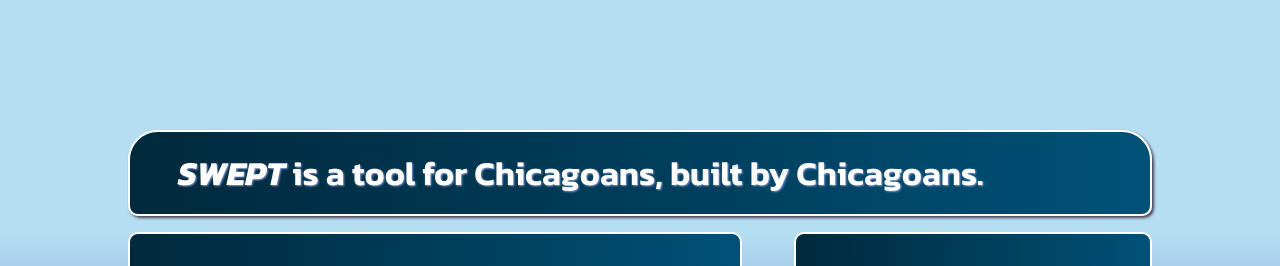
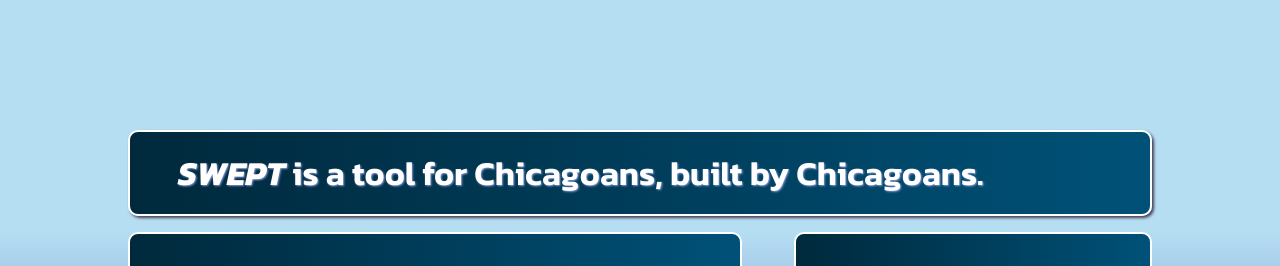
Before and after one commit to elliottdombrowski/SWEPT-02, a React (Create React App) app in the folder client/: page / in a window 1280 px wide. Shown: the part 520-786 px from the top of the page. Built offline with nearby package versions, Linux system fonts and the light colour scheme.

Commit message:
changed border radius on homepage

```diff
--- a/client/src/pages/Homepage/homepage.css
+++ b/client/src/pages/Homepage/homepage.css
@@ -82,7 +82,7 @@ img {
   padding: 1rem 3rem;
   margin: 0 auto;
   border: 2px solid var(--text);
-  border-radius: 30px;
+  border-radius: 10px;
   box-shadow: 2px 2px 3px var(--deep-darkblue);
   text-align: left;
   text-shadow: var(--homepage-textshadow);
@@ -90,7 +90,7 @@ img {
 
 .homepage-secondary-header {
   margin-top: 1rem;
-  border-radius: 30px 30px 10px 10px;
+  border-radius: 10px 10px 10px 10px;
 }
 
 .homepage-bio {
@@ -114,12 +114,12 @@ img {
 .bio-col-left {
   width: 60%;
   margin-right: 5%;
-  border-radius: 10px 10px 10px 30px;
+  border-radius: 10px 10px 10px 10px;
 }
 
 .bio-col-right {
   width: 35%;
-  border-radius: 10px 10px 30px 10px;
+  border-radius: 10px 10px 10px 10px;
 }
 
 .get-started,
```
